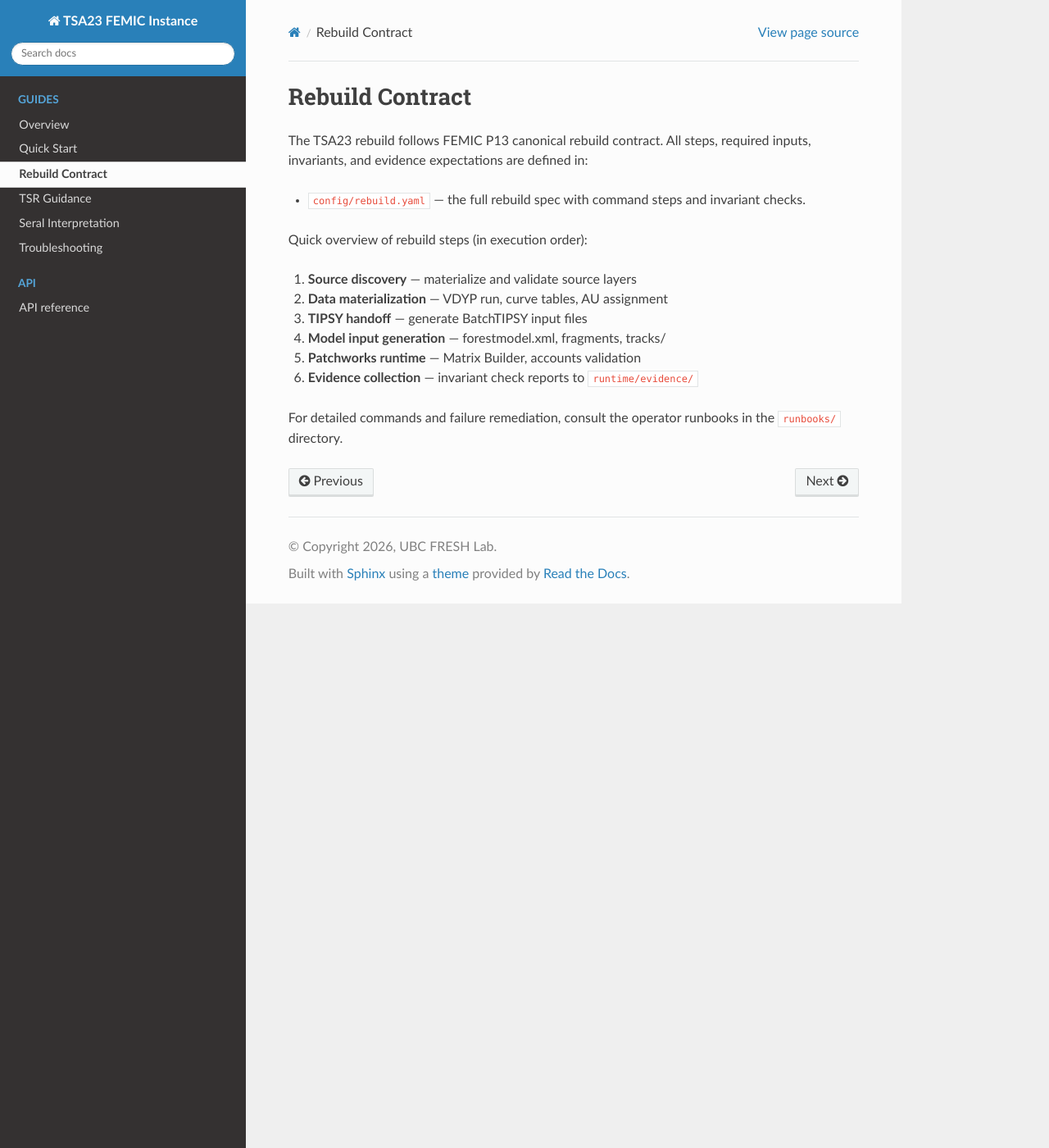
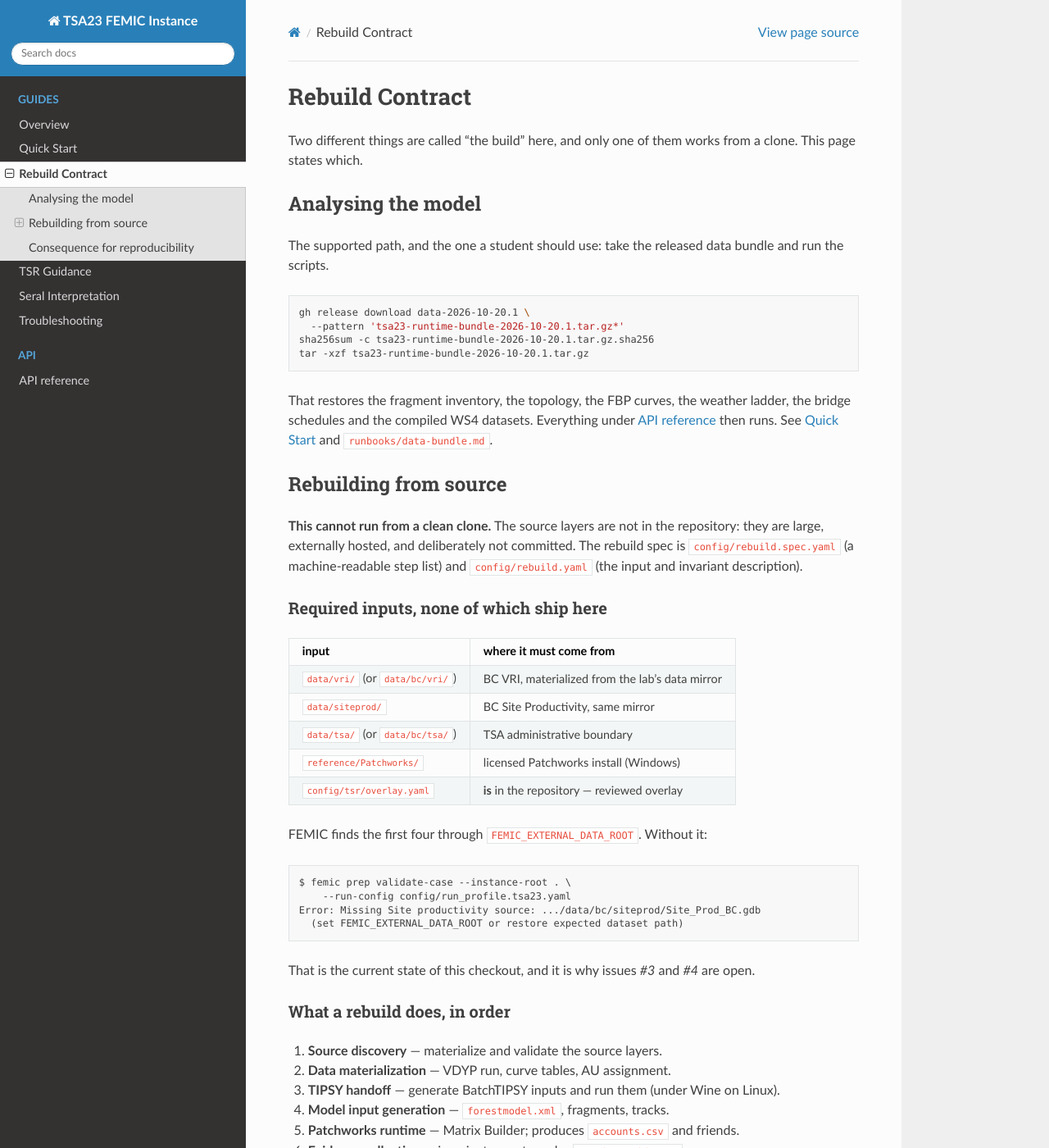
Before and after one commit to UBC-FRESH/femic-tsa23-instance, a Sphinx documentation site: the page built from docs/rebuild-contract.rst, in a window 1280 px wide and 1400 px high. Shown: the whole window at 82% size. Built offline with Sphinx 7.4.7 and the Read the Docs theme 3.1.0, drawn with Linux system fonts in a browser that asks for light colours; some of the changed text lies outside the part shown.

Commit message:
Docs: state what a rebuild actually needs, and what a clone can do
rebuild-contract.rst described the rebuild as available; it is not. The source layers are
external, BatchTIPSY and Patchworks are Windows-only, and femic prep validate-case fails
from a clean clone without FEMIC_EXTERNAL_DATA_ROOT (recorded verbatim).

The page now separates analysing the model (release bundle, works from a clone) from
rebuilding it (needs the mirror, Wine and Patchworks), lists the required inputs and what
is committed versus derived, and states which reproducibility claim rests on which.

Roadmap: Phase 1 back to active, with P109.2/P109.3 reopened as #3/#4.

```diff
--- a/docs/rebuild-contract.rst
+++ b/docs/rebuild-contract.rst
@@ -1,19 +1,90 @@
 Rebuild Contract
 ================
 
-The TSA23 rebuild follows FEMIC P13 canonical rebuild contract. All steps,
-required inputs, invariants, and evidence expectations are defined in:
+Two different things are called "the build" here, and only one of them works from a
+clone. This page states which.
 
-- ``config/rebuild.yaml`` — the full rebuild spec with command steps and invariant checks.
+Analysing the model
+-------------------
 
-Quick overview of rebuild steps (in execution order):
+The supported path, and the one a student should use: take the released data bundle and
+run the scripts.
 
-1. **Source discovery** — materialize and validate source layers
-2. **Data materialization** — VDYP run, curve tables, AU assignment
-3. **TIPSY handoff** — generate BatchTIPSY input files
-4. **Model input generation** — forestmodel.xml, fragments, tracks/
-5. **Patchworks runtime** — Matrix Builder, accounts validation
-6. **Evidence collection** — invariant check reports to ``runtime/evidence/``
+.. code-block:: bash
 
-For detailed commands and failure remediation, consult the operator runbooks
-in the ``runbooks/`` directory.
+   gh release download data-2026-10-20.1 \
+     --pattern 'tsa23-runtime-bundle-2026-10-20.1.tar.gz*'
+   sha256sum -c tsa23-runtime-bundle-2026-10-20.1.tar.gz.sha256
+   tar -xzf tsa23-runtime-bundle-2026-10-20.1.tar.gz
+
+That restores the fragment inventory, the topology, the FBP curves, the weather ladder,
+the bridge schedules and the compiled WS4 datasets. Everything under :doc:`api/index`
+then runs. See :doc:`quickstart` and ``runbooks/data-bundle.md``.
+
+Rebuilding from source
+----------------------
+
+**This cannot run from a clean clone.** The source layers are not in the repository:
+they are large, externally hosted, and deliberately not committed. The rebuild spec is
+``config/rebuild.spec.yaml`` (a machine-readable step list) and ``config/rebuild.yaml``
+(the input and invariant description).
+
+Required inputs, none of which ship here
+~~~~~~~~~~~~~~~~~~~~~~~~~~~~~~~~~~~~~~~~
+
+===========================================  ==========================================
+input                                        where it must come from
+===========================================  ==========================================
+``data/vri/`` (or ``data/bc/vri/``)          BC VRI, materialized from the lab's data mirror
+``data/siteprod/``                           BC Site Productivity, same mirror
+``data/tsa/`` (or ``data/bc/tsa/``)          TSA administrative boundary
+``reference/Patchworks/``                    licensed Patchworks install (Windows)
+``config/tsr/overlay.yaml``                  **is** in the repository — reviewed overlay
+===========================================  ==========================================
+
+FEMIC finds the first four through ``FEMIC_EXTERNAL_DATA_ROOT``. Without it:
+
+.. code-block:: text
+
+   $ femic prep validate-case --instance-root . \
+       --run-config config/run_profile.tsa23.yaml
+   Error: Missing Site productivity source: .../data/bc/siteprod/Site_Prod_BC.gdb
+     (set FEMIC_EXTERNAL_DATA_ROOT or restore expected dataset path)
+
+That is the current state of this checkout, and it is why issues `#3` and `#4` are open.
+
+What a rebuild does, in order
+~~~~~~~~~~~~~~~~~~~~~~~~~~~~~
+
+1. **Source discovery** — materialize and validate the source layers.
+2. **Data materialization** — VDYP run, curve tables, AU assignment.
+3. **TIPSY handoff** — generate BatchTIPSY inputs and run them (under Wine on Linux).
+4. **Model input generation** — ``forestmodel.xml``, fragments, tracks.
+5. **Patchworks runtime** — Matrix Builder; produces ``accounts.csv`` and friends.
+6. **Evidence collection** — invariant reports under ``runtime/evidence/``.
+
+Steps 3 and 5 are the practical blockers: BatchTIPSY is a Windows application (it runs
+under Wine with ``wine-mono`` and ``xvfb-run``; see ``runbooks/btc-wine-handoff.md``), and
+Patchworks is proprietary and Windows-only.
+
+What is committed
+~~~~~~~~~~~~~~~~~
+
+The repository tracks code, configuration and the reviewed TSR overlay. It does not track
+``data/``, ``output/`` or ``runtime/``. What you will find in a working tree after a
+successful build is *derived* state:
+
+- ``data/*.feather`` — VRI checkpoints, VDYP layers and curves
+- ``data/04_output-tsa23.csv`` — BatchTIPSY output
+- ``output/patchworks/`` — ``forestmodel.xml`` and the fragment inventory
+- ``runtime/ws4/compiled*`` — WS4 datasets compiled from the export
+
+Those are evidence that a build happened; they are not a build recipe.
+
+Consequence for reproducibility
+-------------------------------
+
+A result can be reproduced from the released bundle and the recorded commands
+(``planning/bridge_experiment_log.md``). It cannot be reproduced from source without the
+external data mirror and the two Windows-dependent steps. State which one a claim rests
+on when you cite it.
```
Also changed, not shown: CHANGE_LOG.md (+3 -0 lines), ROADMAP.md (+7 -1 lines).
